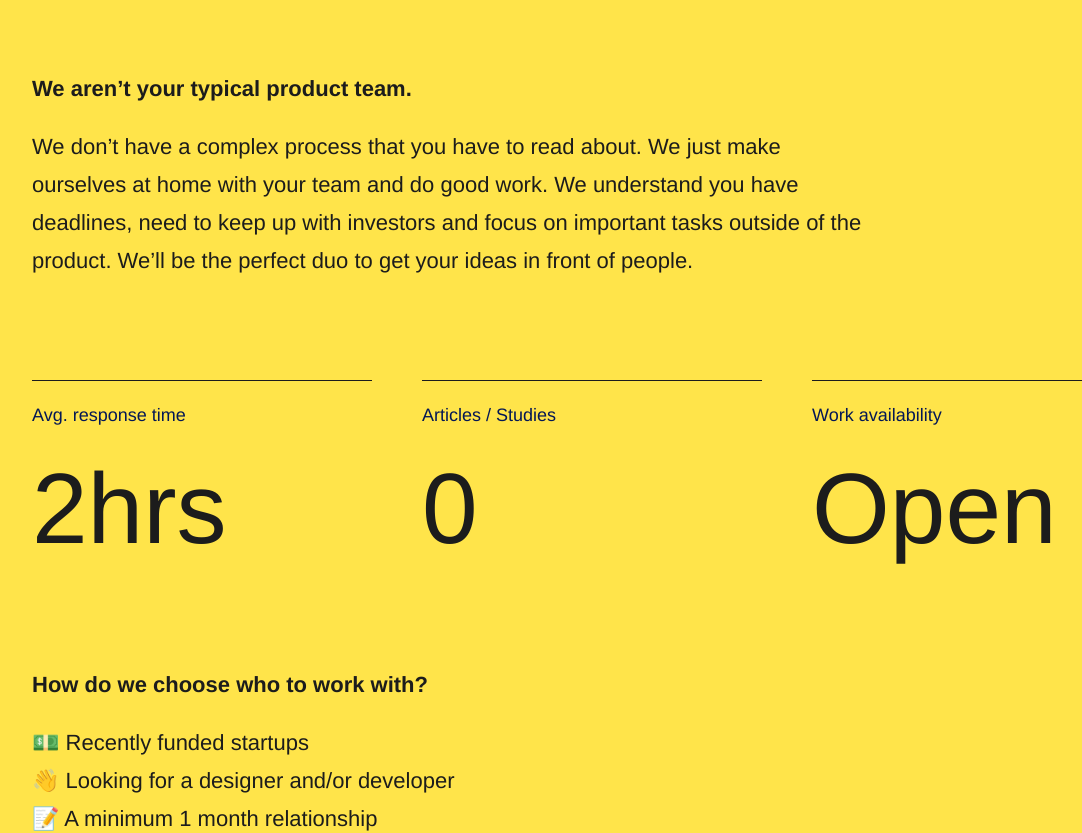
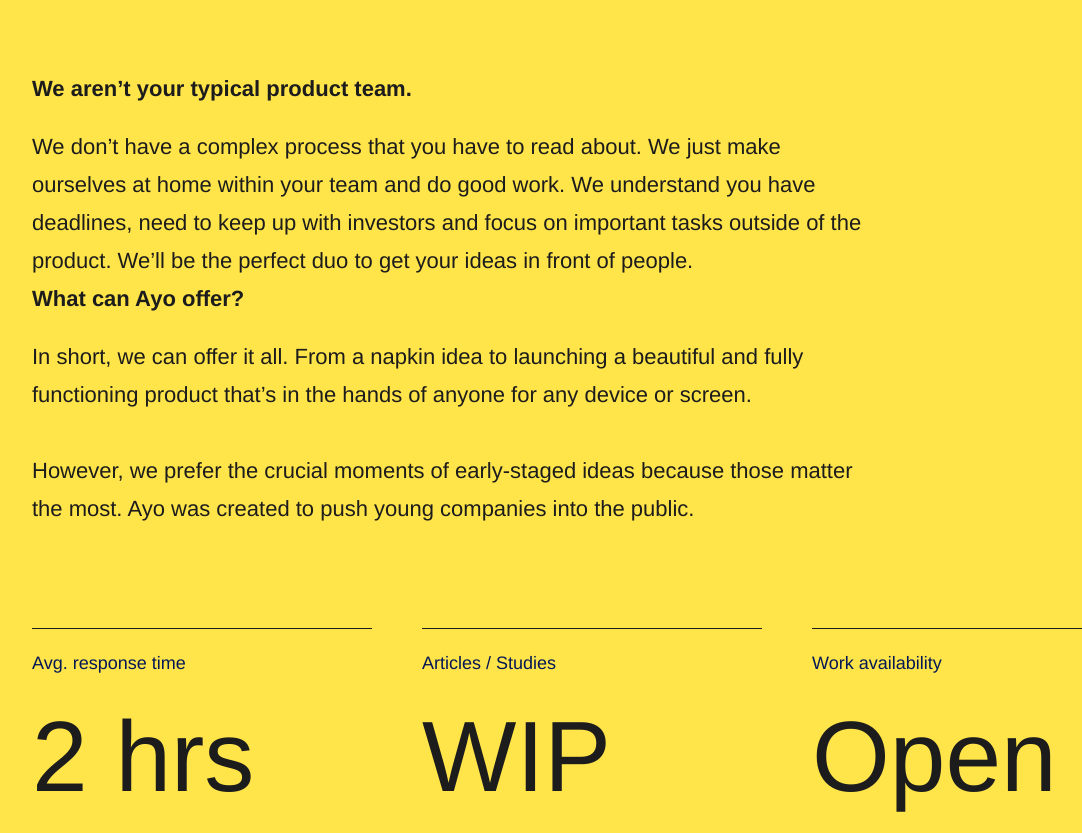
Before and after one commit to ayostudio/studio, a Next.js app: page / in a window 1280 px wide. Shown: the part 1080-1913 px from the top of the page, without its empty margins (48-1130 px from the left). Built offline with nearby package versions, Linux system fonts and the light colour scheme; a web font is replaced by a local one.

Commit message:
Add offer section

```diff
--- a/pages/index.js
+++ b/pages/index.js
@@ -17,19 +17,28 @@
       <H2 bottom={20}>We aren’t your typical product team.</H2>
       <P large maxWidth="832px">
         We don’t have a complex process that you have to read about. We just make ourselves at home
-        with your team and do good work. We understand you have deadlines, need to keep up with
+        within your team and do good work. We understand you have deadlines, need to keep up with
         investors and focus on important tasks outside of the product. We’ll be the perfect duo to
         get your ideas in front of people.
+      </P>
+      <H2 bottom={20}>What can Ayo offer?</H2>
+      <P large maxWidth="832px">
+      In short, we can offer it all. From a napkin idea to launching a beautiful and fully functioning
+      product that’s in the hands of anyone for any device or screen.
+      <br />
+      <br />
+      However, we prefer the crucial moments of early-staged ideas because those matter the most.
+      Ayo was created to push young companies into the public.
       </P>
       <Stats
         items={[
           {
             title: 'Avg. response time',
-            value: '2hrs',
+            value: '2 hrs',
           },
           {
             title: 'Articles / Studies',
-            value: '0',
+            value: 'WIP',
           },
           {
             title: 'Work availability',
```
